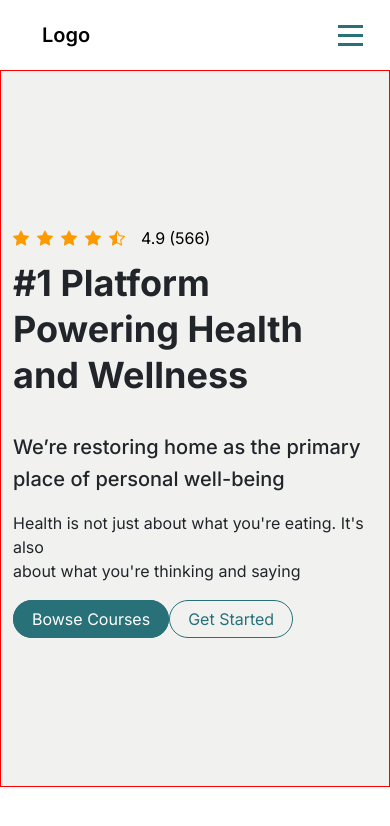
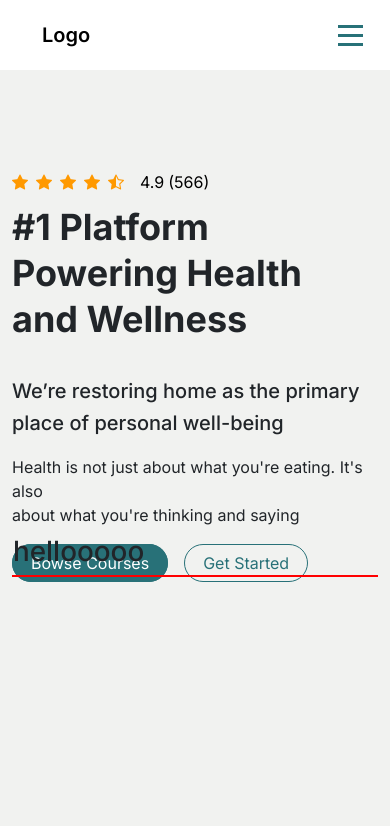
Before and after one commit to mdrubelhossain-me/task-p, a React (Vite) app: page / in a window 390 px wide. Shown: the top 826 px of the page. Built offline with nearby package versions, Linux system fonts and the light colour scheme.

Commit message:
hero section left side added

```diff
--- a/src/Component/Hero/Hero.css
+++ b/src/Component/Hero/Hero.css
@@ -5,15 +5,9 @@
     height: 85vh;
     background-color: #f1f2f0;
     font-family: "Inter", sans-serif;
-    position: relative;
 }
 .left-side{
-    position: absolute;
-    width: 100%;
-    height: 100%;
-    border: 1px solid red;
-    display: flex;
-    align-items: center;
+    margin-top: 100px;
 }
 .hero-section .rating i{
     padding-right: 8px;
@@ -49,3 +43,26 @@
 .hero-section .btn-area{
     padding-top: 8px;
 }
+
+.right-box{
+  position: relative;
+    width: 100%;
+    height: 100%;
+    border: 1px solid red
+}
+
+.right-box .bottom-content{
+    position: absolute;
+    left: 0;
+    right: 0;
+    bottom: 0;
+}
+
+
+
+@media (max-width: 768px) {
+    .hero-section{
+        height: 100vh;
+    }
+
+}
--- a/src/Component/Hero/Hero.jsx
+++ b/src/Component/Hero/Hero.jsx
@@ -1,35 +1,54 @@
-import React from 'react';
-import './Hero.css'
-import { Link } from 'react-router-dom';
+import React from "react";
+import "./Hero.css";
+import { Link } from "react-router-dom";
 
 const Hero = () => {
   return (
-        <div className='hero-section'>
+    <div className="hero-section">
       <div className="container">
         <div className="row">
-                    <div className="col-lg-6 col-md-6 col-sm-12 left-side">
-                            <div>
+          <div className="col-lg-6 col-md-6 col-sm-12">
+            <div className="left-side">
                 <div className="d-flex gap-1">
                   <div className="d-flex gap-2 rating">
                     <div>
-                                        <i className='bi bi-star-fill'></i>
-                                        <i className='bi bi-star-fill'></i>
-                                        <i className='bi bi-star-fill'></i>
-                                        <i className='bi bi-star-fill'></i>
+                      <i className="bi bi-star-fill"></i>
+                      <i className="bi bi-star-fill"></i>
+                      <i className="bi bi-star-fill"></i>
+                      <i className="bi bi-star-fill"></i>
                       <i class="bi bi-star-half"></i>
                     </div>
                     <span>4.9</span>
                   </div>
-                                    <div className='review'>
+                  <div className="review">
                     <span>(566)</span>
                   </div>
                 </div>
-                                <h2 className='title'>#1 Platform <br /> Powering Health <br /> and Wellness</h2>
-                                <h6>We’re restoring home as the primary <br /> place of personal well-being</h6>
-                                <p>Health is not just about what you're eating. It's also <br /> about what you're thinking and saying</p>
-                            <div className='btn-area'>
-                                <Link to="" className='myBtn'>Bowse Courses</Link>
-                                <Link to="" className='myBtn_2'>Get Started</Link>
+                <h2 className="title">
+                  #1 Platform <br /> Powering Health <br /> and Wellness
+                </h2>
+                <h6>
+                  We’re restoring home as the primary <br /> place of personal
+                  well-being
+                </h6>
+                <p>
+                  Health is not just about what you're eating. It's also <br />{" "}
+                  about what you're thinking and saying
+                </p>
+                <div className="btn-area">
+                  <Link to="" className="myBtn">
+                    Bowse Courses
+                  </Link>
+                  <Link to="" className="myBtn_2 mx-3">
+                    Get Started
+                  </Link>
+                </div>
+            </div>
+          </div>
+          <div className="col-lg-6 col-md-6 col-sm-12 right-side">
+            <div className="right-box">
+              <div className=".right-box bottom-content">
+                <h1>hellooooo</h1>
               </div>
             </div>
           </div>
```
Lines whose indentation alone changed are shown as unchanged.
